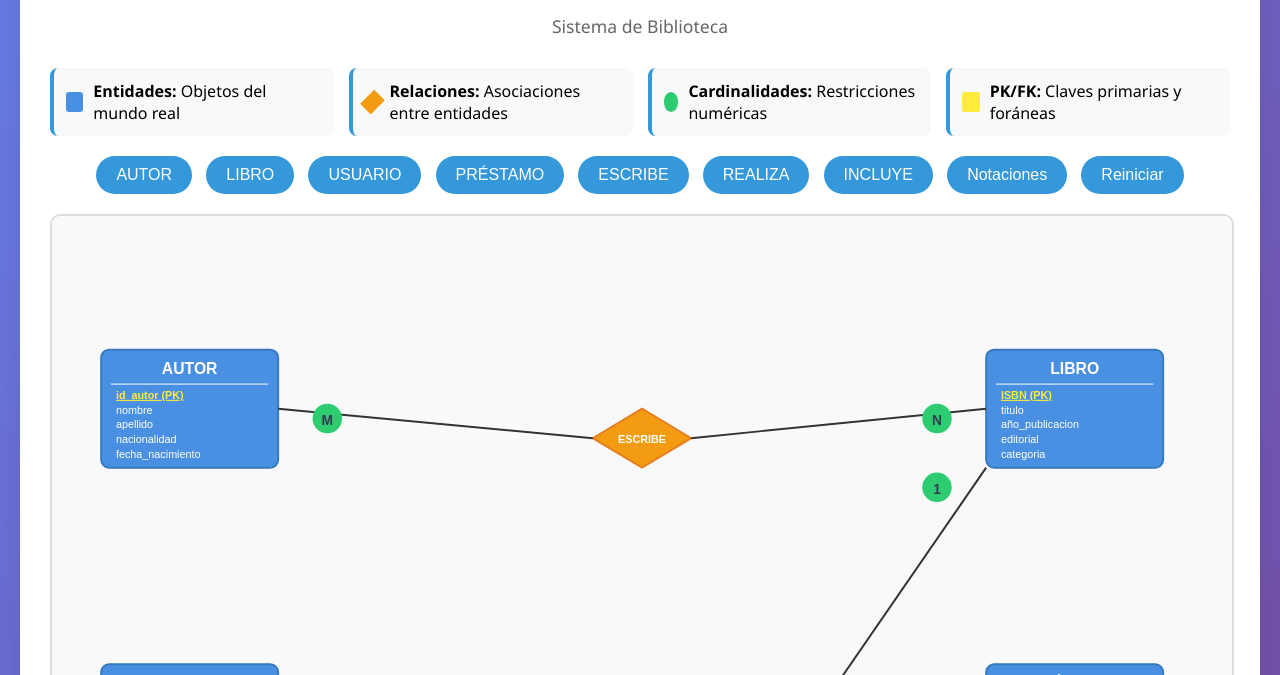
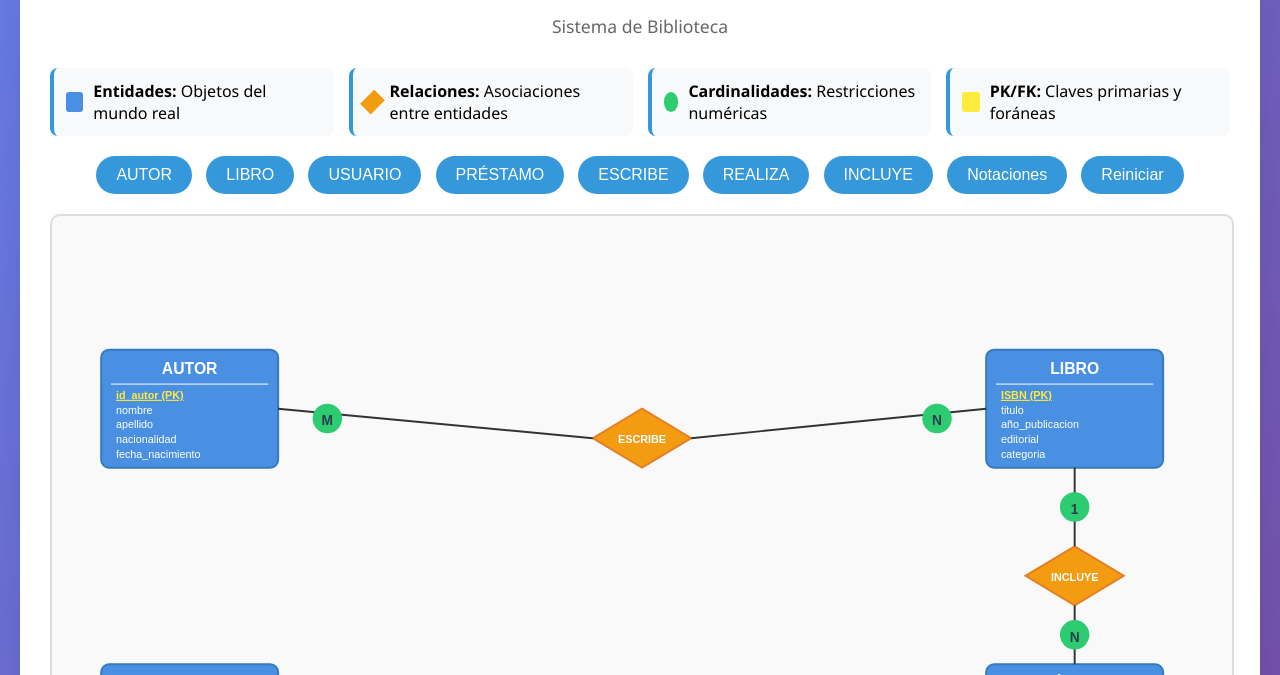
Before and after one commit to BelGonzalezLoto/biblioteca-er, a plain HTML site: page index.html in a window 1280 px wide. Shown: the part 125-800 px from the top of the page. Drawn offline with Linux system fonts and the light colour scheme.

Commit message:
actualizo index

```diff
--- a/index.html
+++ b/index.html
@@ -233,11 +233,11 @@
                     <text class="relation-text" x="400" y="495">REALIZA</text>
                 </g>
 
-                <!-- RELACIÓN INCLUYE -->
+                <!-- RELACIÓN INCLUYE (Reposicionada entre LIBRO y PRESTAMO) -->
                 <g id="incluye-group" onclick="showInfo('incluye')" style="cursor: pointer;">
                     <polygon id="incluye-diamond" class="relation-diamond"
-                             points="800,460 850,490 800,520 750,490"/>
-                    <text class="relation-text" x="800" y="495">INCLUYE</text>
+                             points="1040,280 1090,310 1040,340 990,310"/>
+                    <text class="relation-text" x="1040" y="315">INCLUYE</text>
                 </g>
 
                 <!-- LÍNEAS DE CONEXIÓN -->
@@ -251,29 +251,35 @@
                 <!-- REALIZA - PRESTAMO -->
                 <line class="connection-line" x1="450" y1="490" x2="950" y2="460"/>
 
-                <!-- PRESTAMO - INCLUYE -->
-                <line class="connection-line" x1="950" y1="480" x2="850" y2="490"/>
-                <!-- INCLUYE - LIBRO -->
-                <line class="connection-line" x1="750" y1="490" x2="950" y2="200"/>
+                <!-- LIBRO - INCLUYE (línea recta hacia abajo) -->
+                <line class="connection-line" x1="1040" y1="200" x2="1040" y2="280"/>
+                <!-- INCLUYE - PRESTAMO (línea recta hacia abajo) -->
+                <line class="connection-line" x1="1040" y1="340" x2="1040" y2="400"/>
 
                 <!-- CARDINALIDADES -->
+                <!-- AUTOR - ESCRIBE -->
                 <circle cx="280" cy="150" r="15" fill="#2ecc71"/>
                 <text class="cardinality-text" x="280" y="157" text-anchor="middle">M</text>
 
+                <!-- ESCRIBE - LIBRO -->
                 <circle cx="900" cy="150" r="15" fill="#2ecc71"/>
                 <text class="cardinality-text" x="900" y="157" text-anchor="middle">N</text>
 
+                <!-- USUARIO - REALIZA -->
                 <circle cx="280" cy="470" r="15" fill="#2ecc71"/>
                 <text class="cardinality-text" x="280" y="477" text-anchor="middle">1</text>
 
-                <circle cx="500" cy="480" r="15" fill="#2ecc71"/>
-                <text class="cardinality-text" x="500" y="487" text-anchor="middle">N</text>
+                <!-- REALIZA - PRESTAMO -->
+                <circle cx="900" cy="470" r="15" fill="#2ecc71"/>
+                <text class="cardinality-text" x="900" y="477" text-anchor="middle">N</text>
 
-                <circle cx="900" cy="490" r="15" fill="#2ecc71"/>
-                <text class="cardinality-text" x="900" y="497" text-anchor="middle">N</text>
+                <!-- LIBRO - INCLUYE -->
+                <circle cx="1040" cy="240" r="15" fill="#2ecc71"/>
+                <text class="cardinality-text" x="1040" y="247" text-anchor="middle">1</text>
 
-                <circle cx="900" cy="220" r="15" fill="#2ecc71"/>
-                <text class="cardinality-text" x="900" y="227" text-anchor="middle">1</text>
+                <!-- INCLUYE - PRESTAMO -->
+                <circle cx="1040" cy="370" r="15" fill="#2ecc71"/>
+                <text class="cardinality-text" x="1040" y="377" text-anchor="middle">N</text>
             </svg>
         </div>
 
@@ -291,7 +297,7 @@
             <p><strong>Tipo:</strong> Entidad Fuerte</p>
             <p><strong>Clave Primaria:</strong> ISBN</p>
             <p><strong>Descripción:</strong> Representa los libros disponibles en la biblioteca.</p>
-            <p><strong>Relaciones:</strong> Puede ser escrito por múltiples autores (M:N) y puede ser incluido en préstamos (1:N)</p>
+            <p><strong>Relaciones:</strong> Puede ser escrito por múltiples autores (M:N) y puede ser incluido en múltiples préstamos (1:N)</p>
         </div>
 
         <div class="info-panel" id="info-usuario">
@@ -328,11 +334,11 @@
         </div>
 
         <div class="info-panel" id="info-incluye">
-            <h3>📖 RELACIÓN: INCLUYE (N:1)</h3>
-            <p><strong>Entidades:</strong> PRÉSTAMO ↔ LIBRO</p>
-            <p><strong>Cardinalidad:</strong> Muchos a Uno</p>
-            <p><strong>Notación Chen:</strong> ◊——————□</p>
-            <p><strong>Significado:</strong> Múltiples préstamos pueden incluir el mismo libro (en diferentes momentos), pero cada préstamo incluye un solo libro.</p>
+            <h3>📖 RELACIÓN: INCLUYE (1:N)</h3>
+            <p><strong>Entidades:</strong> LIBRO ↔ PRÉSTAMO</p>
+            <p><strong>Cardinalidad:</strong> Uno a Muchos</p>
+            <p><strong>Notación Chen:</strong> □——————◊</p>
+            <p><strong>Significado:</strong> Un libro puede ser incluido en múltiples préstamos (a lo largo del tiempo), pero cada préstamo incluye un solo libro.</p>
         </div>
 
         <div class="info-panel" id="info-notaciones">
```
